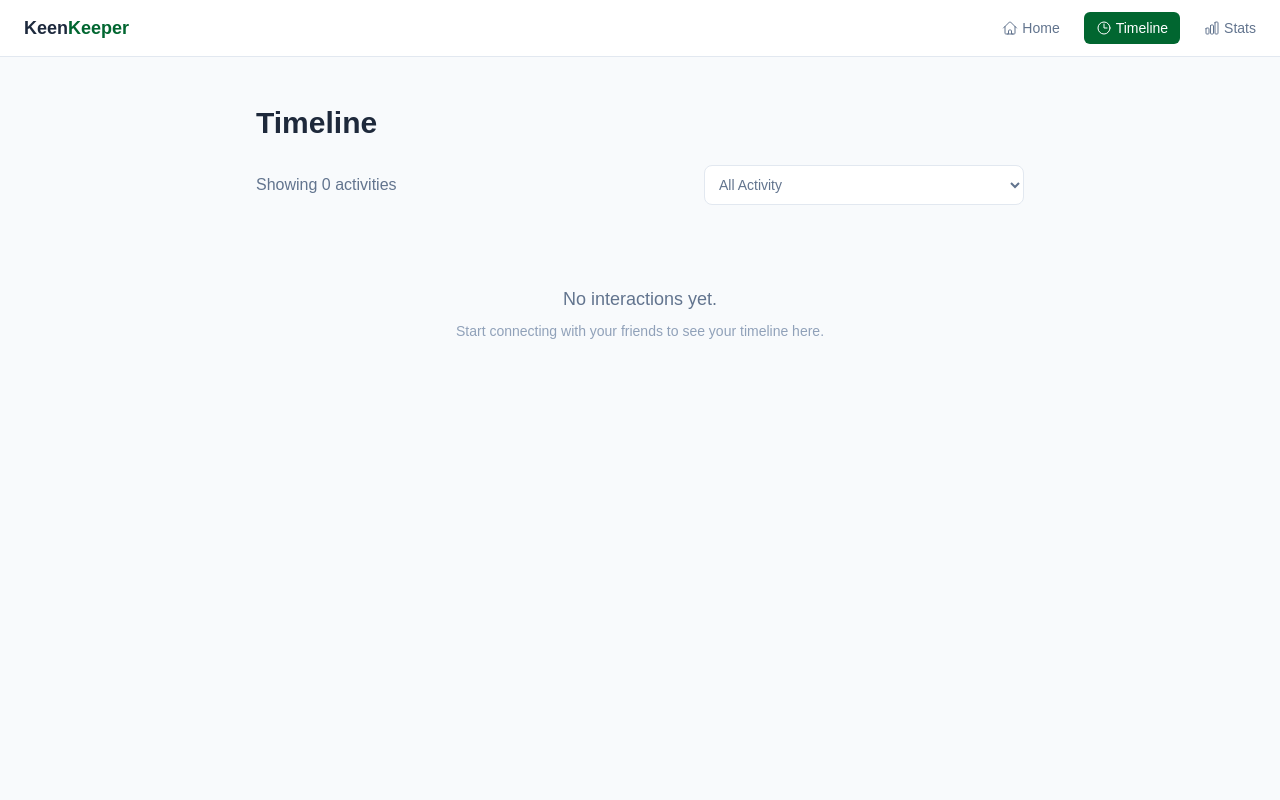
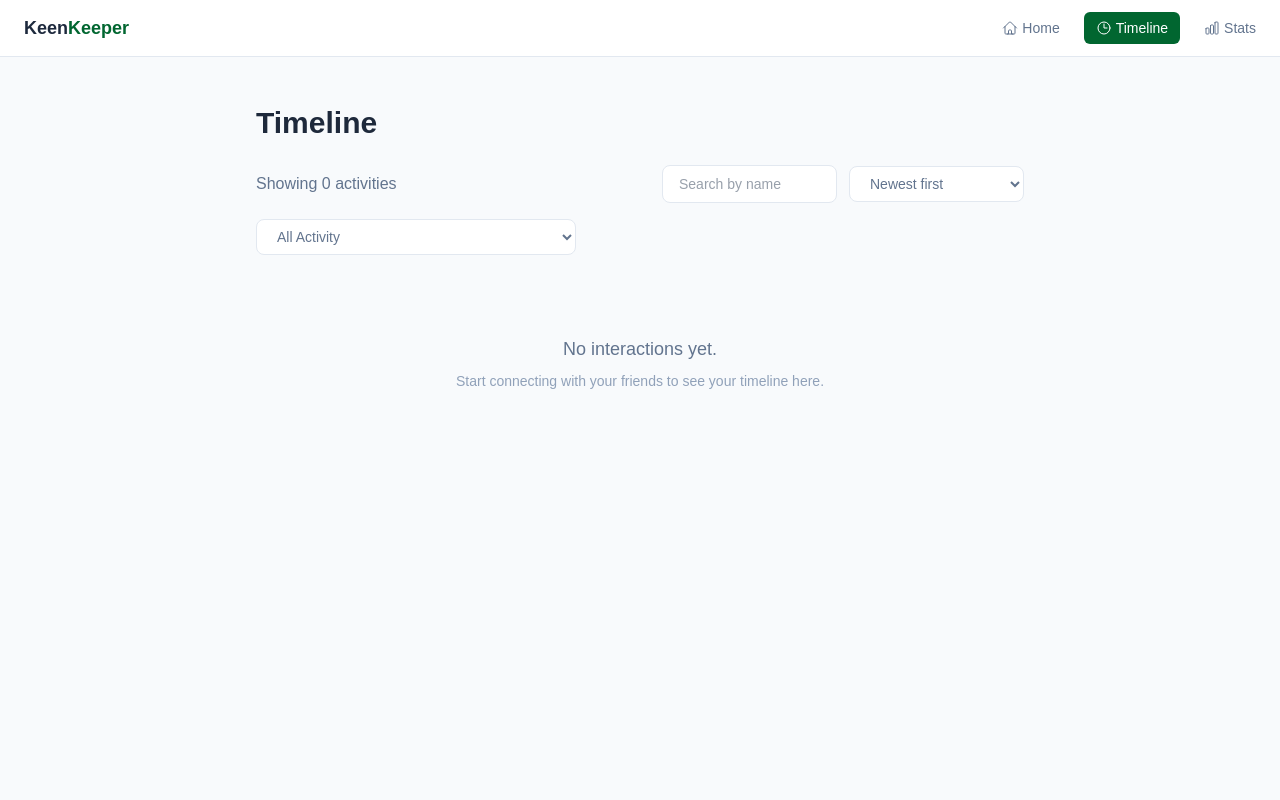
Before and after one commit to tanmaysharma46/Kin-Keeper, a Next.js app: page /timeline in a window 1280 px wide. Shown: the top 800 px of the page. Built offline with nearby package versions, Linux system fonts and the light colour scheme.

Commit message:
Completed the website with depployment

```diff
--- a/src/app/timeline/page.jsx
+++ b/src/app/timeline/page.jsx
@@ -7,6 +7,8 @@ const STORAGE_KEY = 'keenkeeper_interactions';
 
 const TimelinePage = () => {
   const [filter, setFilter] = useState('all');
+  const [searchTerm, setSearchTerm] = useState('');
+  const [sortOption, setSortOption] = useState('newest');
   const [savedEvents, setSavedEvents] = useState([]);
 
   useEffect(() => {
@@ -33,31 +35,78 @@ const TimelinePage = () => {
     [savedEvents]
   );
 
-  const visibleEvents = useMemo(
-    () =>
-      filter === 'all'
-        ? mergedEvents
-        : mergedEvents.filter((item) => item.type.toLowerCase() === filter),
-    [filter, mergedEvents]
-  );
+  const filteredEvents = useMemo(() => {
+    let events = mergedEvents;
+
+    if (filter !== 'all') {
+      events = events.filter((item) => item.type.toLowerCase() === filter);
+    }
+
+    if (searchTerm.trim()) {
+      const lowerSearch = searchTerm.trim().toLowerCase();
+      events = events.filter((item) => item.person.toLowerCase().includes(lowerSearch));
+    }
+
+    return events;
+  }, [filter, mergedEvents, searchTerm]);
+
+  const visibleEvents = useMemo(() => {
+    return [...filteredEvents].sort((a, b) => {
+      switch (sortOption) {
+        case 'oldest':
+          return a.timestamp - b.timestamp;
+        case 'name-asc':
+          return a.person.localeCompare(b.person);
+        case 'name-desc':
+          return b.person.localeCompare(a.person);
+        default:
+          return b.timestamp - a.timestamp;
+      }
+    });
+  }, [filteredEvents, sortOption]);
 
   return (
     <main className="min-h-screen bg-[#F8FAFC] py-12 px-6">
       <div className="max-w-3xl mx-auto">
         <h1 className="text-3xl font-bold text-[#1E293B] mb-6">Timeline</h1>
 
-        <div className="mb-8 flex flex-col gap-3 sm:flex-row sm:items-center sm:justify-between">
+        <div className="mb-8 space-y-4">
+          <div className="flex flex-col gap-3 sm:flex-row sm:items-center sm:justify-between">
             <span className="text-slate-500">Showing {visibleEvents.length} activities</span>
+
+            <div className="flex flex-col gap-3 sm:flex-row sm:items-center">
+              <input
+                type="search"
+                value={searchTerm}
+                onChange={(event) => setSearchTerm(event.target.value)}
+                placeholder="Search by name"
+                className="w-full max-w-sm rounded-lg border border-slate-200 bg-white px-4 py-2 text-sm text-slate-700 focus:border-blue-500 focus:outline-none focus:ring-2 focus:ring-blue-100"
+              />
+              <select
+                value={sortOption}
+                onChange={(event) => setSortOption(event.target.value)}
+                className="w-full max-w-xs rounded-lg border border-slate-200 bg-white px-4 py-2 text-sm text-slate-500 focus:border-blue-500 focus:outline-none focus:ring-2 focus:ring-blue-100"
+              >
+                <option value="newest">Newest first</option>
+                <option value="oldest">Oldest first</option>
+                <option value="name-asc">Name A → Z</option>
+                <option value="name-desc">Name Z → A</option>
+              </select>
+            </div>
+          </div>
+
+          <div className="flex flex-col gap-3 sm:flex-row sm:items-center sm:justify-between">
             <select
               value={filter}
               onChange={(event) => setFilter(event.target.value)}
-            className="bg-white border border-slate-200 text-slate-500 text-sm rounded-lg focus:ring-blue-500 focus:border-blue-500 block w-full max-w-xs p-2.5"
+              className="w-full max-w-xs rounded-lg border border-slate-200 bg-white px-4 py-2 text-sm text-slate-500 focus:border-blue-500 focus:outline-none focus:ring-2 focus:ring-blue-100"
             >
               <option value="all">All Activity</option>
               <option value="call">Call</option>
               <option value="text">Text</option>
               <option value="video">Video</option>
             </select>
+          </div>
         </div>
 
         <div className="space-y-2">
```
Lines whose indentation alone changed are shown as unchanged.
